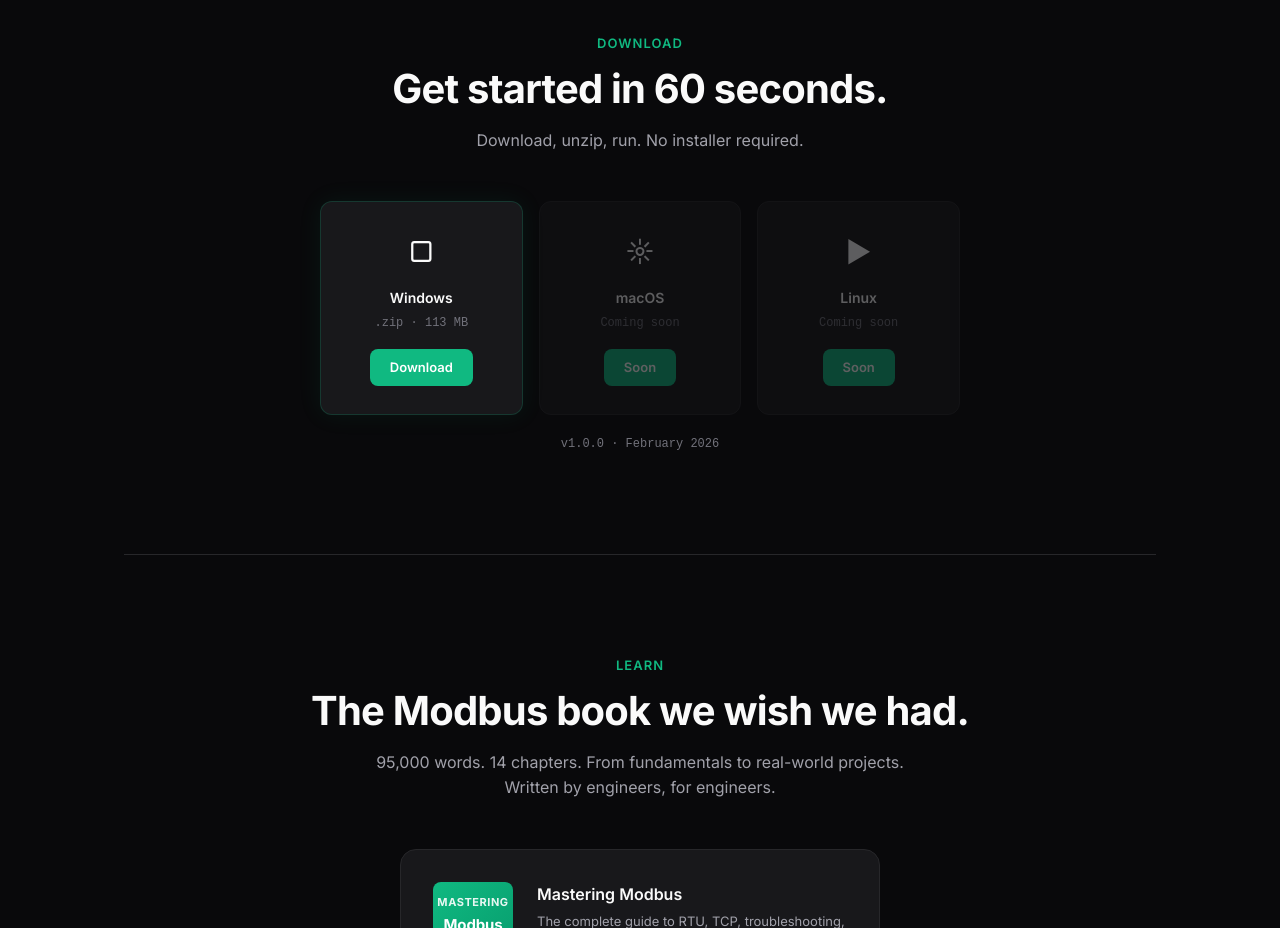
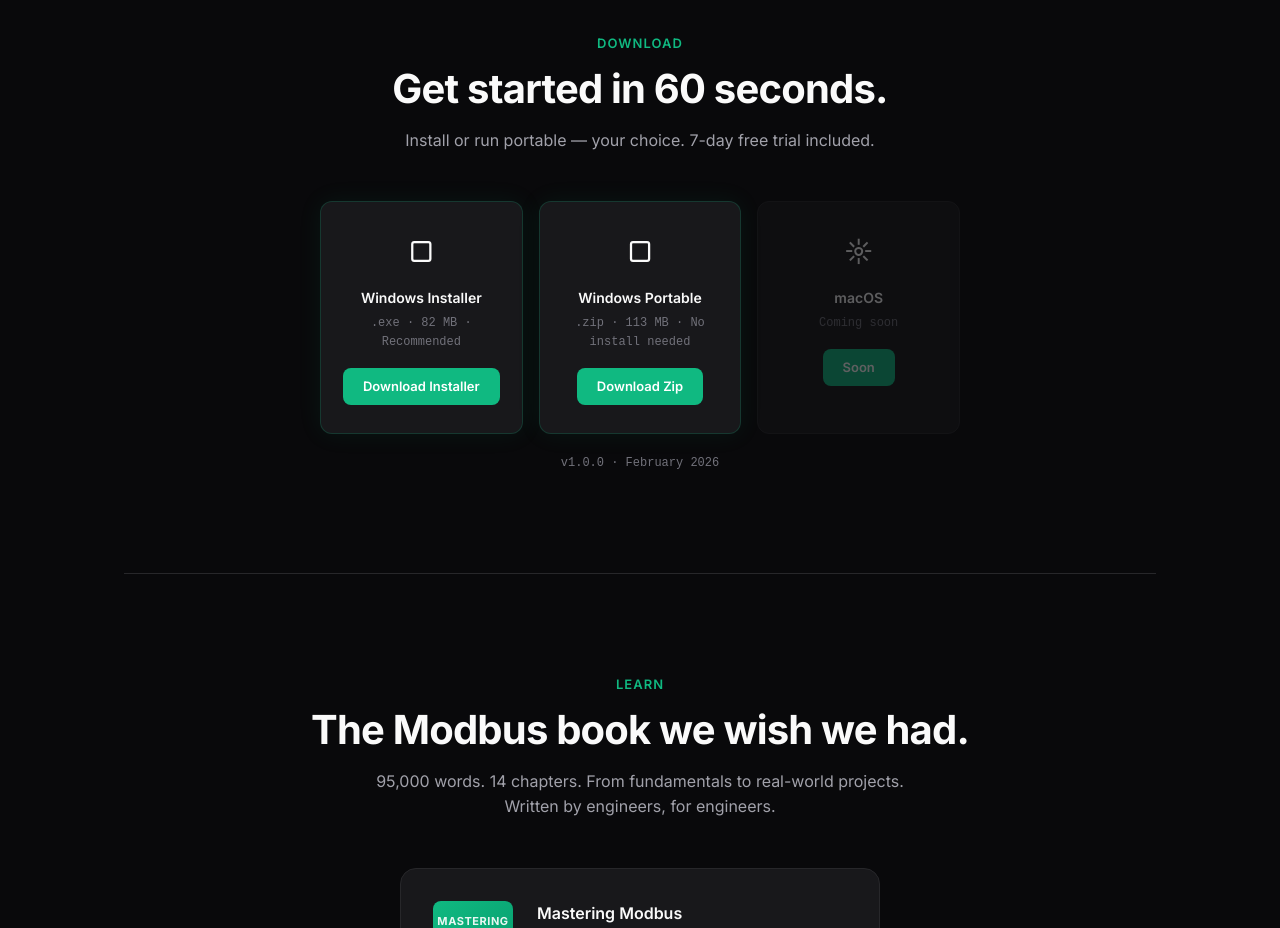
Before and after one commit to oceanofC/modbuspro-website, a website: page index.html in a window 1280 px wide. Shown: the part 3860-4788 px from the top of the page. Drawn offline with Linux system fonts and the light colour scheme.

Commit message:
Add installer download option, update download section

```diff
--- a/index.html
+++ b/index.html
@@ -392,24 +392,24 @@ body{font-family:var(--font);background:var(--bg);color:var(--text);line-height:
 <section class="section" id="download" style="text-align:center">
     <div class="section-label">Download</div>
     <div class="section-title">Get started in 60 seconds.</div>
-    <p class="section-desc" style="margin:0 auto">Download, unzip, run. No installer required.</p>
+    <p class="section-desc" style="margin:0 auto">Install or run portable &mdash; your choice. 7-day free trial included.</p>
 
     <div class="download-cards">
         <div class="dl-card active">
             <span class="os">&#9634;</span>
-            <h3>Windows</h3>
-            <p class="meta">.zip &middot; 113 MB</p>
-            <a href="https://github.com/oceanofC/ModbusPro/releases/download/v1.0.0/ModBus.Pro-1.0.0-win-x64.zip" class="dl-btn">Download</a>
+            <h3>Windows Installer</h3>
+            <p class="meta">.exe &middot; 82 MB &middot; Recommended</p>
+            <a href="https://github.com/oceanofC/ModbusPro/releases/download/v1.0.0/ModBus.Pro-1.0.0-win-x64.exe" class="dl-btn">Download Installer</a>
+        </div>
+        <div class="dl-card active">
+            <span class="os">&#9634;</span>
+            <h3>Windows Portable</h3>
+            <p class="meta">.zip &middot; 113 MB &middot; No install needed</p>
+            <a href="https://github.com/oceanofC/ModbusPro/releases/download/v1.0.0/ModBus.Pro-1.0.0-win-x64.zip" class="dl-btn">Download Zip</a>
         </div>
         <div class="dl-card disabled">
             <span class="os">&#9788;</span>
             <h3>macOS</h3>
-            <p class="meta">Coming soon</p>
-            <a href="#" class="dl-btn">Soon</a>
-        </div>
-        <div class="dl-card disabled">
-            <span class="os">&#9654;</span>
-            <h3>Linux</h3>
             <p class="meta">Coming soon</p>
             <a href="#" class="dl-btn">Soon</a>
         </div>
```
